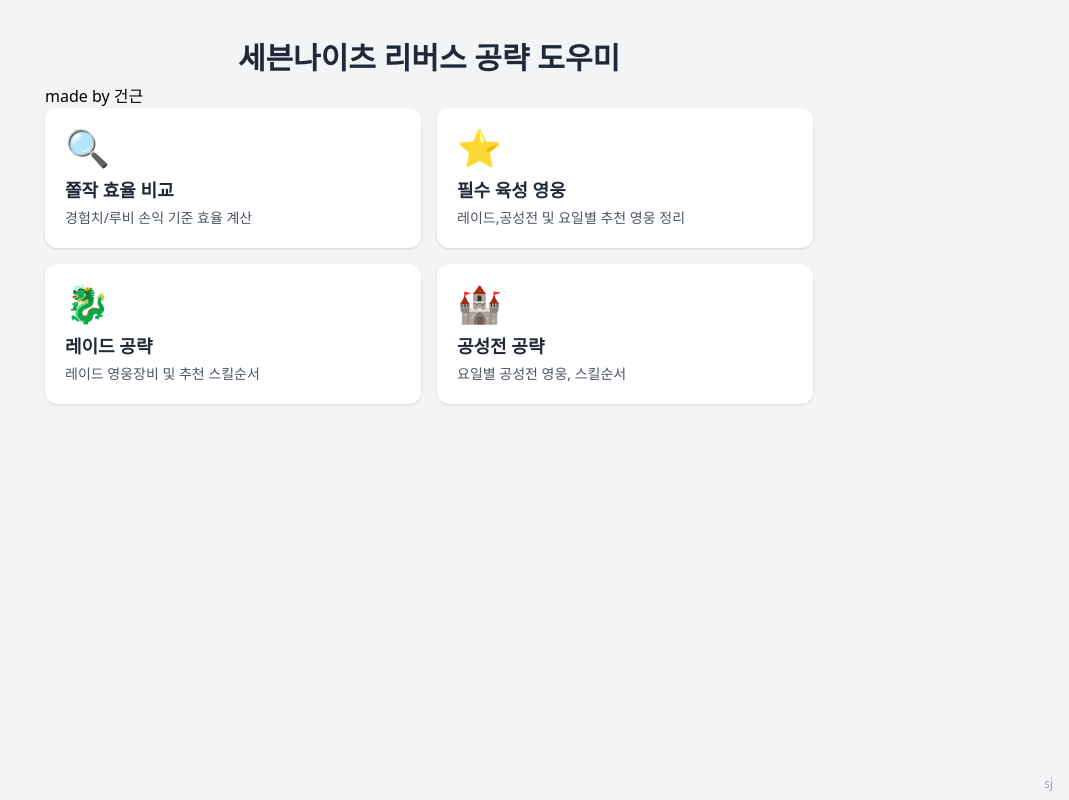
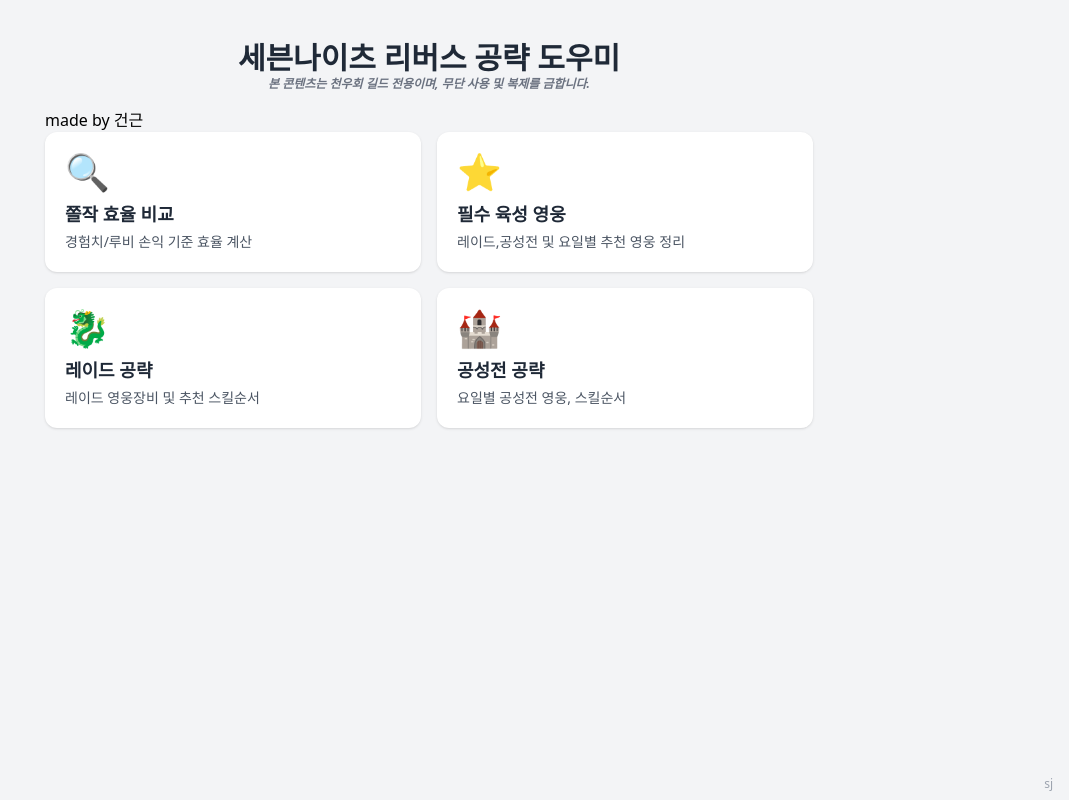
Before and after one commit to ogeongeun/snr-guide, a React (Create React App) app: page / in a window 1280 px wide. Shown: the whole page, without its empty margins (211-1280 px from the left). Built offline with nearby package versions, Linux system fonts and the light colour scheme.

Commit message:
Home.jsx 업데이트

```diff
--- a/src/pages/Home.jsx
+++ b/src/pages/Home.jsx
@@ -37,7 +37,9 @@ const Home = () => {
       <div className="max-w-3xl mx-auto">
         <h1 className="text-3xl font-bold text-center text-gray-800 mb-2">
           세븐나이츠 리버스 공략 도우미
-
+          <p className="text-center text-xs text-gray-500 mb-4 italic">
+  본 콘텐츠는 천우회 길드 전용이며, 무단 사용 및 복제를 금합니다.
+</p>
         </h1>
        <p1>made by 건근</p1>
         <div className="grid grid-cols-1 sm:grid-cols-2 gap-4">
```
